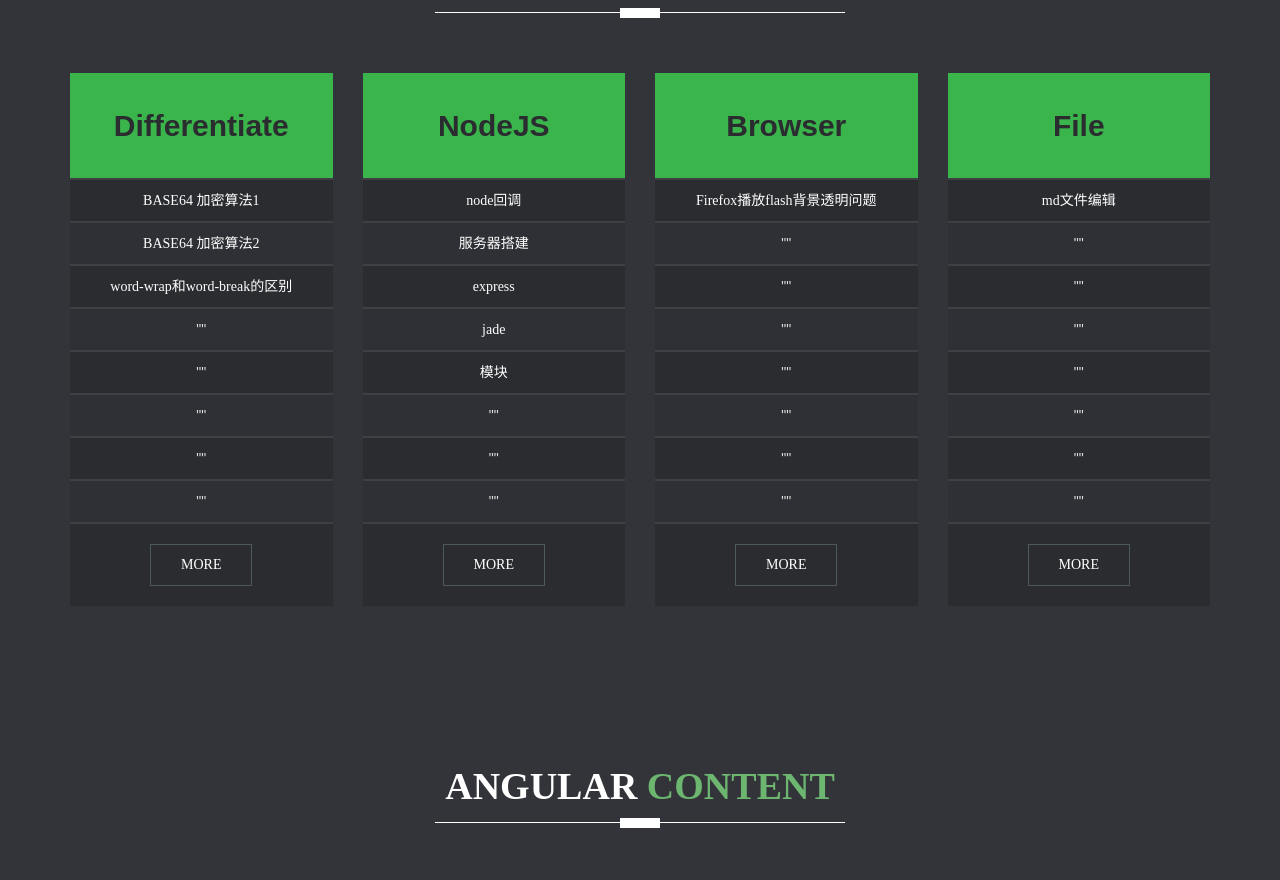
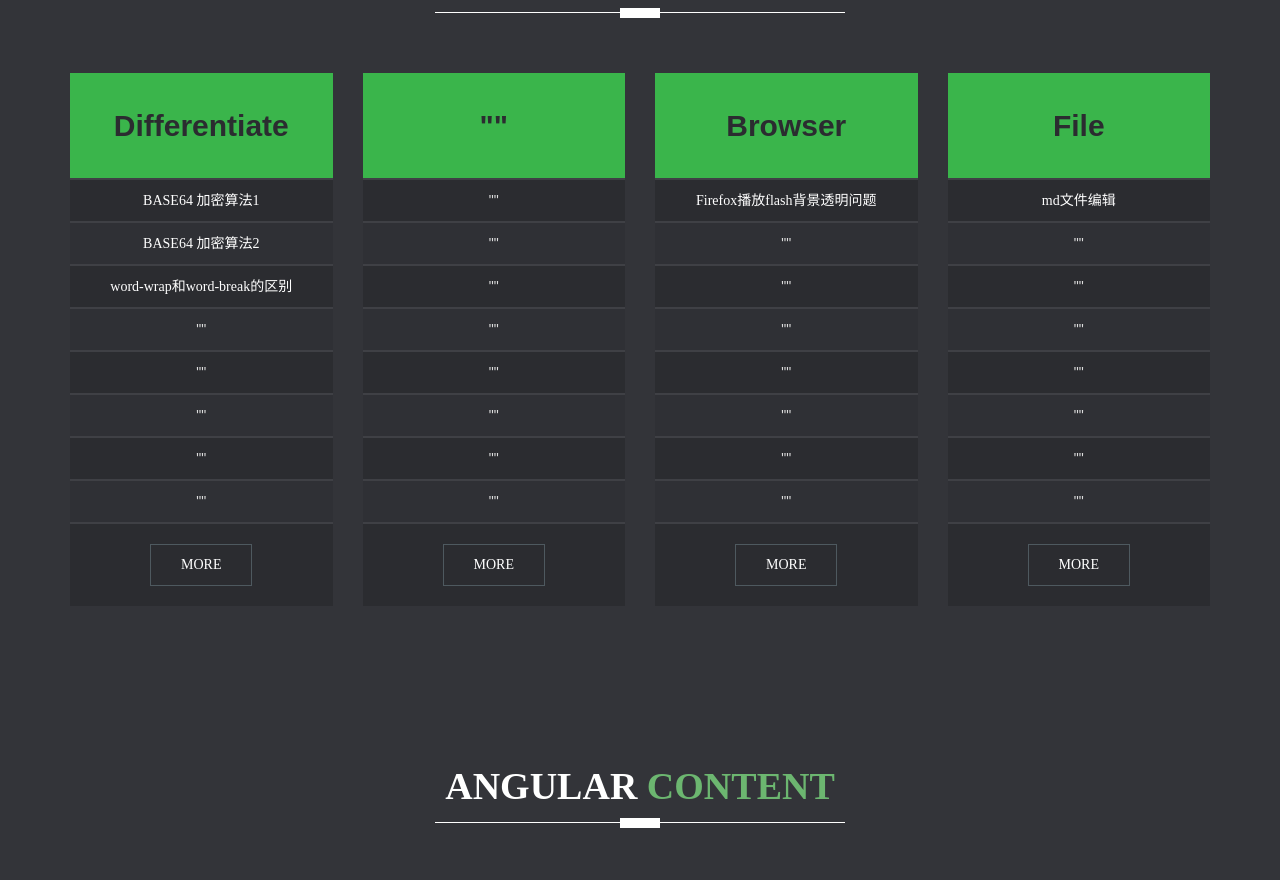
Before and after one commit to fuyunma/fuyunma.github.io, a plain HTML site: page index.html in a window 1280 px wide. Shown: the part 4485-5365 px from the top of the page. Drawn offline with Linux system fonts and the light colour scheme; no server answers; a script that the page names is missing; a web font is replaced by a local one.

Commit message:
delete content

```diff
--- a/index.html
+++ b/index.html
@@ -823,17 +823,23 @@
 							<!-- plan name & value -->
 							<div class="price-title2">
 
-								<p><strong class="value">NodeJS</strong> </p>
+								<!-- <p><strong class="value">NodeJS</strong> </p> -->
+								<p><strong class="value">""</strong> </p>
 							</div>
 							<!-- /plan name & value -->
 
 							<!-- plan description -->
 							<ul>
-								<li><a href="https://github.com/fuyunma/node" target="blank">node回调</a></li>
+								<!-- <li><a href="https://github.com/fuyunma/node" target="blank">node回调</a></li>
 								<li><a href="https://github.com/fuyunma/node" target="blank">服务器搭建</a></li>
 								<li><a href="https://github.com/fuyunma/node" target="blank">express</a></li>
 								<li><a href="https://github.com/fuyunma/node" target="blank">jade</a></li>
-								<li><a href="https://github.com/fuyunma/node" target="blank">模块</a></li>
+								<li><a href="https://github.com/fuyunma/node" target="blank">模块</a></li> -->
+								<li>""</li>
+								<li>""</li>
+								<li>""</li>
+								<li>""</li>
+								<li>""</li>
 								<li>""</li>
 								<li>""</li>
 								<li>""</li>
```
